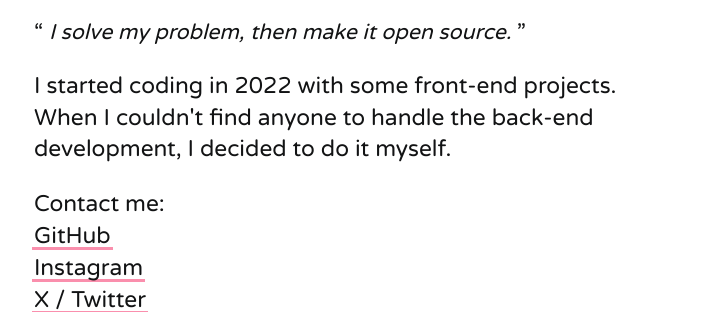
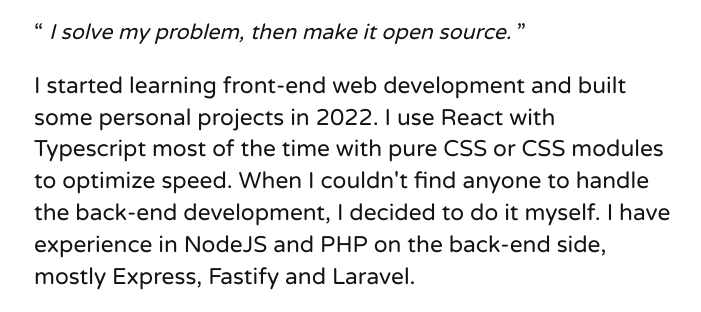
Before and after one commit to HOAIAN2/HOAIAN2, a plain HTML site: page index.html in a window 1280 px wide. Shown: the part 511-823 px from the top of the page, without its empty margins (102-803 px from the left). Drawn offline with Linux system fonts and the light colour scheme.

Commit message:
update summary

```diff
--- a/index.html
+++ b/index.html
@@ -72,9 +72,10 @@
         </q>
     </p>
     <p>
-        I started coding in 2022 with some front-end projects.
-        When I couldn't find anyone to handle the back-end
-        development, I decided to do it myself.
+        I started learning front-end web development and built some personal projects in 2022.
+        I use React with Typescript most of the time with pure CSS or CSS modules to optimize speed.
+        When I couldn't find anyone to handle the back-end development, I decided to do it myself.
+        I have experience in NodeJS and PHP on the back-end side, mostly Express, Fastify and Laravel.
     </p>
     <p>
         Contact me: <br>
```
